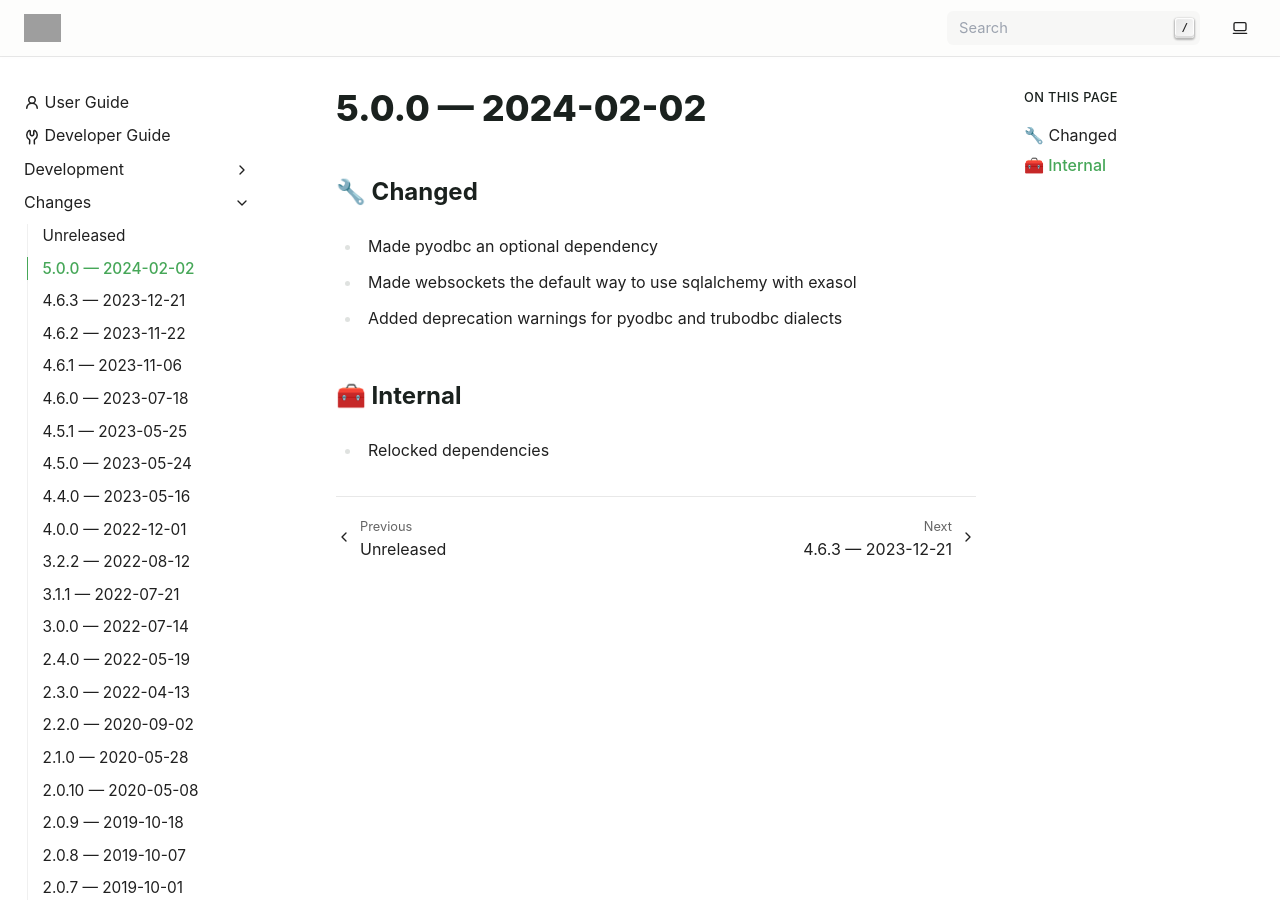
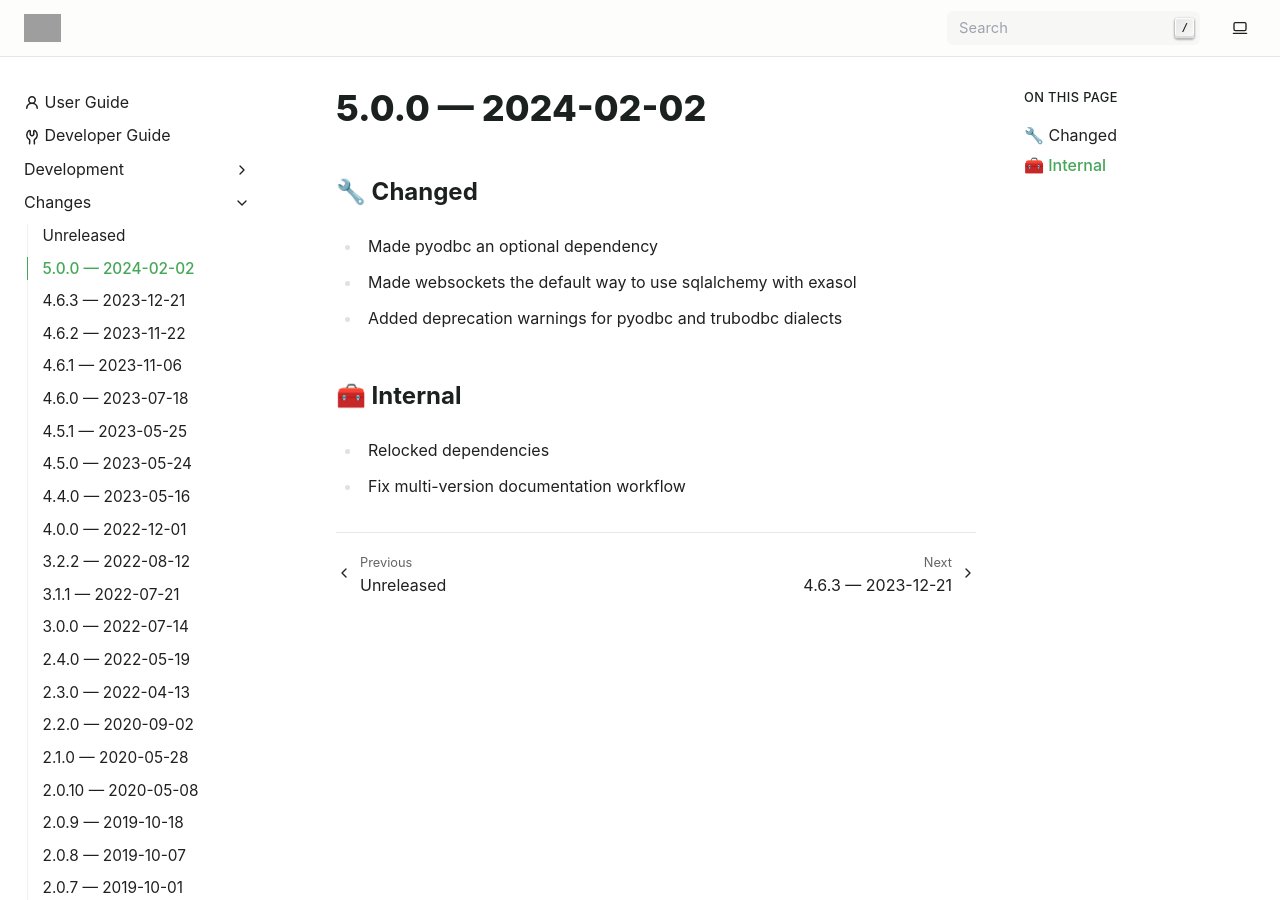
Before and after one commit to exasol/sqlalchemy-exasol, a Sphinx documentation site: the page built from doc/changes/changes_5.0.0.md, in a window 1280 px wide and 900 px high. Built offline with Sphinx 7.4.7, drawn with Linux system fonts in a browser that asks for light colours; pages that are not in the unit, such as notebooks, are missing from menus; grey boxes are pictures that could not be loaded.

Commit message:
Update changelog

```diff
--- a/doc/changes/changes_5.0.0.md
+++ b/doc/changes/changes_5.0.0.md
@@ -9,3 +9,4 @@
 ## 🧰 Internal
 
 - Relocked dependencies
+- Fix multi-version documentation workflow
```
